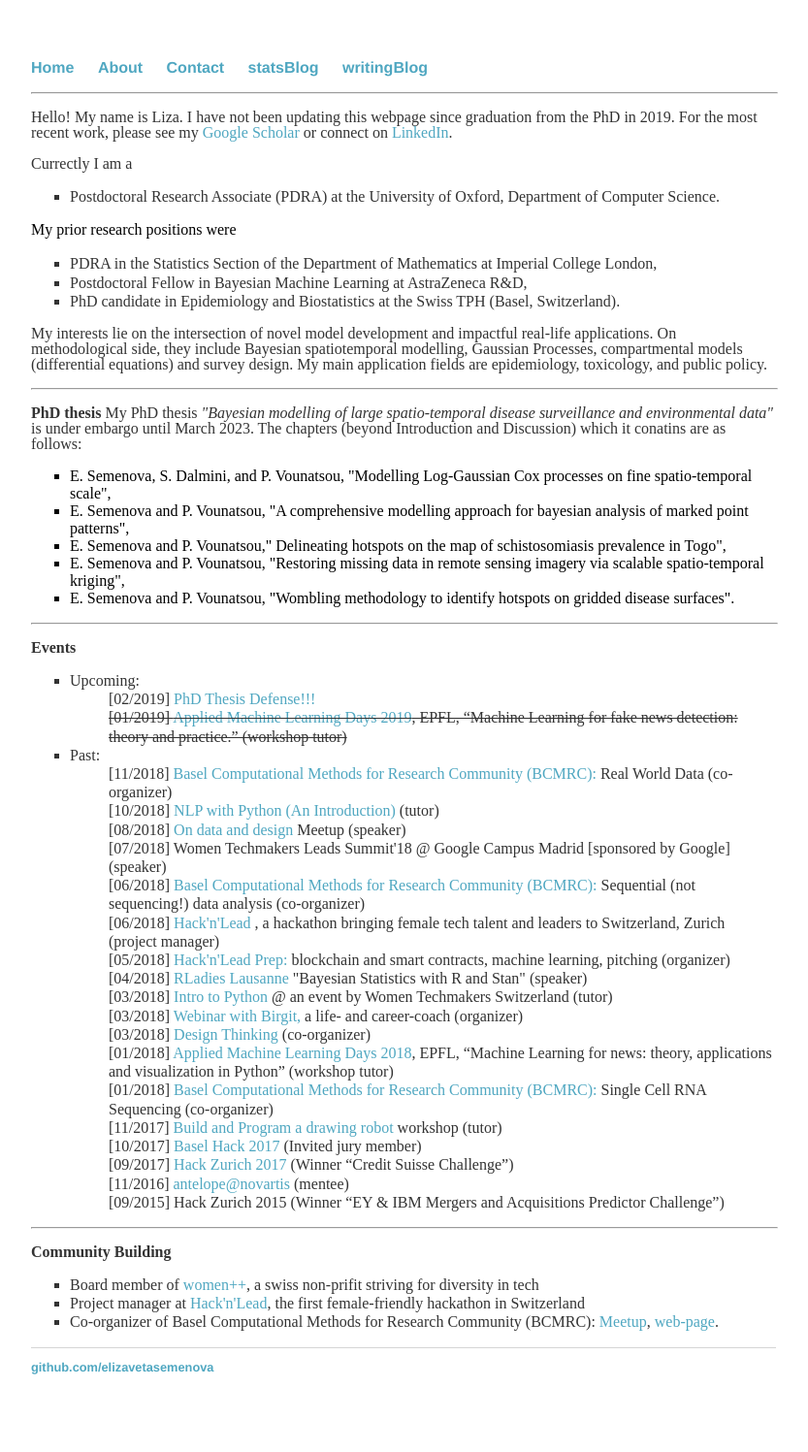
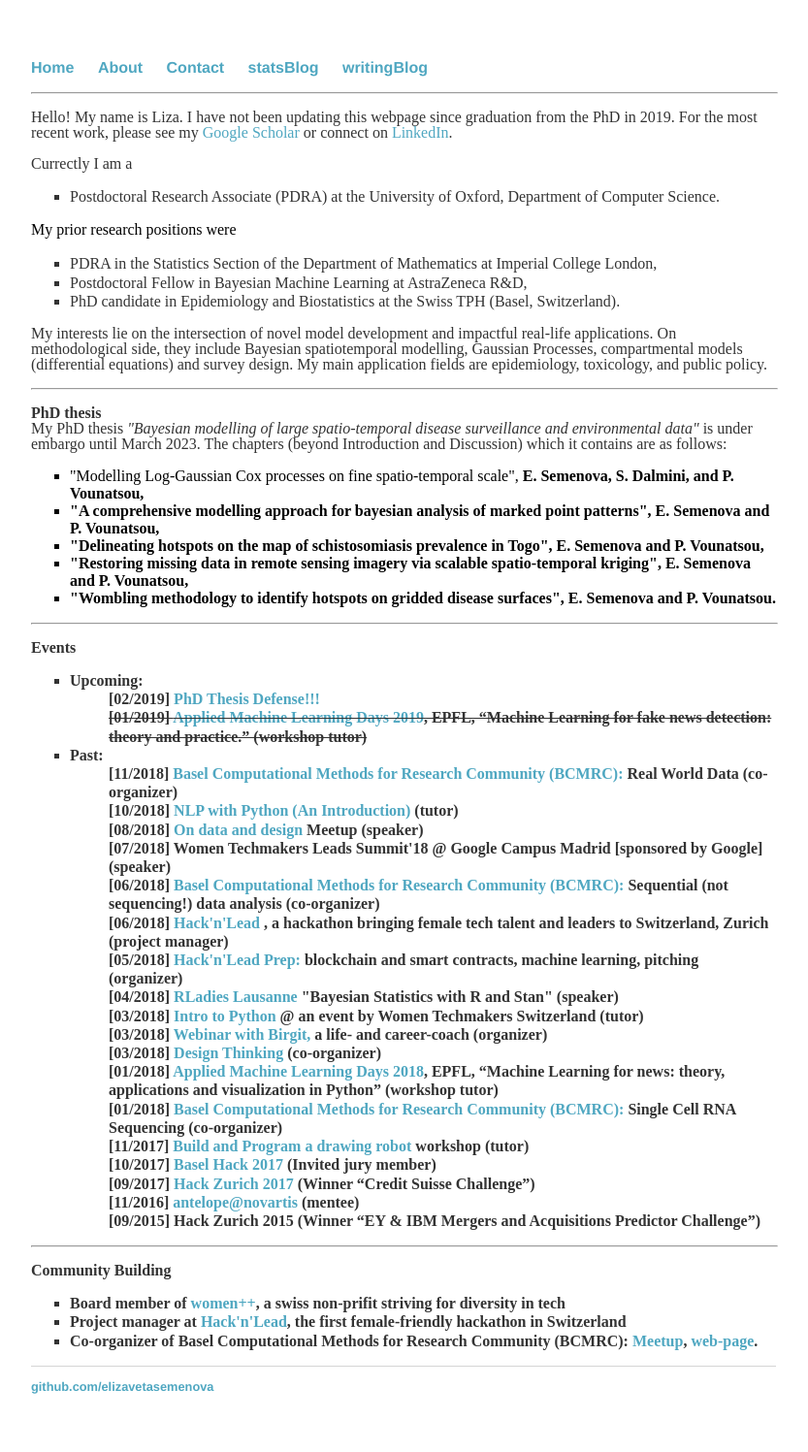
Before and after one commit to elizavetasemenova/elizavetasemenova.github.io, a Jekyll site: the page built from index.html, in a window 1280 px wide. Shown: the whole page at 97% size, without its empty margins (224-1057 px from the left). Built offline with Jekyll 4.4.1, drawn with Linux system fonts in a browser that asks for light colours.

Commit message:
Update index.html

```diff
--- a/index.html
+++ b/index.html
@@ -34,14 +34,15 @@ My interests lie on the intersection of novel model development and impactful re
 
 <p>
  <b>PhD thesis</b>
-	My PhD thesis <i>"Bayesian modelling of large spatio-temporal disease surveillance and environmental data"</i> is under embargo until March 2023. The chapters (beyond Introduction and Discussion) which it conatins are as follows:
+	 <br>
+	My PhD thesis <i>"Bayesian modelling of large spatio-temporal disease surveillance and environmental data"</i> is under embargo until March 2023. The chapters (beyond Introduction and Discussion) which it contains are as follows:
        <ol style="list-style-type:square">
-	  <li>E. Semenova, S. Dalmini, and P. Vounatsou, "Modelling Log-Gaussian Cox processes on fine spatio-temporal scale",</li>
-	  <li>E. Semenova and P. Vounatsou, "A comprehensive modelling approach for bayesian analysis of marked point patterns", </li>
-          <li>E. Semenova and P. Vounatsou," Delineating hotspots on the map of schistosomiasis prevalence in Togo", </li>
-          <li>E. Semenova and P. Vounatsou, "Restoring missing data in remote sensing imagery via scalable spatio-temporal
-kriging",</li>
- 	  <li>E. Semenova and P. Vounatsou, "Wombling methodology to identify hotspots on gridded disease surfaces".</li>
+	  <li> "Modelling Log-Gaussian Cox processes on fine spatio-temporal scale", <b>E. Semenova, S. Dalmini, and P. Vounatsou,</li>
+	  <li> "A comprehensive modelling approach for bayesian analysis of marked point patterns", <b>E. Semenova</b> and P. Vounatsou,  </li>
+          <li>"Delineating hotspots on the map of schistosomiasis prevalence in Togo", <b>E. Semenova</b> and P. Vounatsou, </li>
+          <li>"Restoring missing data in remote sensing imagery via scalable spatio-temporal
+kriging", <b>E. Semenova</b> and P. Vounatsou, </li>
+ 	  <li>"Wombling methodology to identify hotspots on gridded disease surfaces", <b>E. Semenova</b> and P. Vounatsou.</li>
 	</ol>
 </p>
 
```
